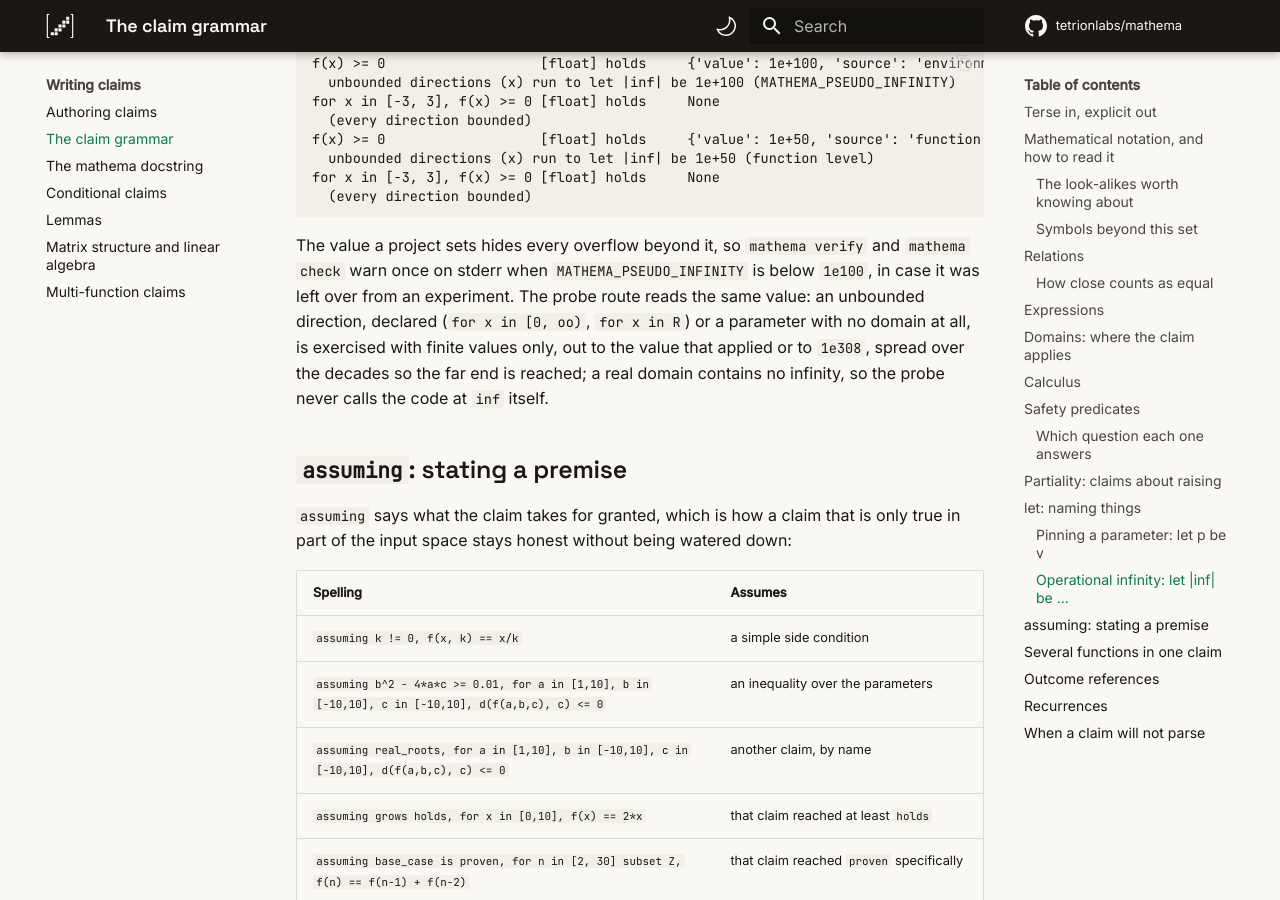
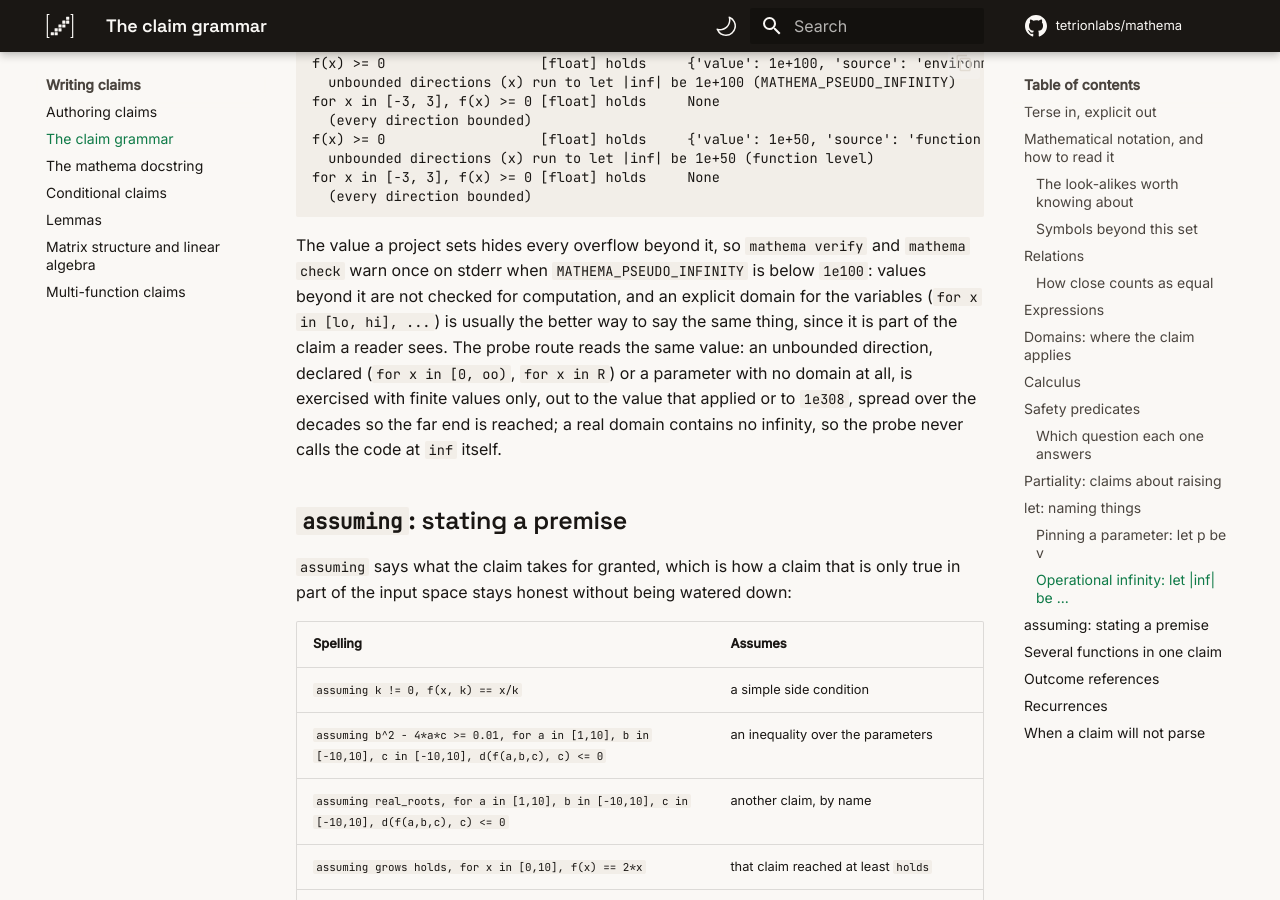
Before and after one commit to tetrionlabs/mathema, an MkDocs documentation site: the page built from docs/grammar.md, in a window 1280 px wide and 900 px high, scrolled down 14954 px. Built offline with MkDocs 1.6.1 and Material for MkDocs 9.7.7, drawn with Linux system fonts in a browser that asks for light colours.

Commit message:
the pseudo-infinity warning says what goes unchecked and suggests a domain instead

```diff
--- a/docs/grammar.md
+++ b/docs/grammar.md
@@ -578,8 +578,10 @@ for x in [-3, 3], f(x) >= 0 [float] holds     None
 
 The value a project sets hides every overflow beyond it, so `mathema
 verify` and `mathema check` warn once on stderr when
-`MATHEMA_PSEUDO_INFINITY` is below `1e100`, in case it was left over from
-an experiment. The probe route reads the same value: an unbounded
+`MATHEMA_PSEUDO_INFINITY` is below `1e100`: values beyond it are not
+checked for computation, and an explicit domain for the variables
+(`for x in [lo, hi], ...`) is usually the better way to say the same
+thing, since it is part of the claim a reader sees. The probe route reads the same value: an unbounded
 direction, declared (`for x in [0, oo)`, `for x in R`) or a parameter
 with no domain at all, is exercised with finite values only, out to the
 value that applied or to `1e308`, spread over the decades so the far end
```
Also changed, not shown: docs/authoring.md (+2 -1 lines), 2 other files.
